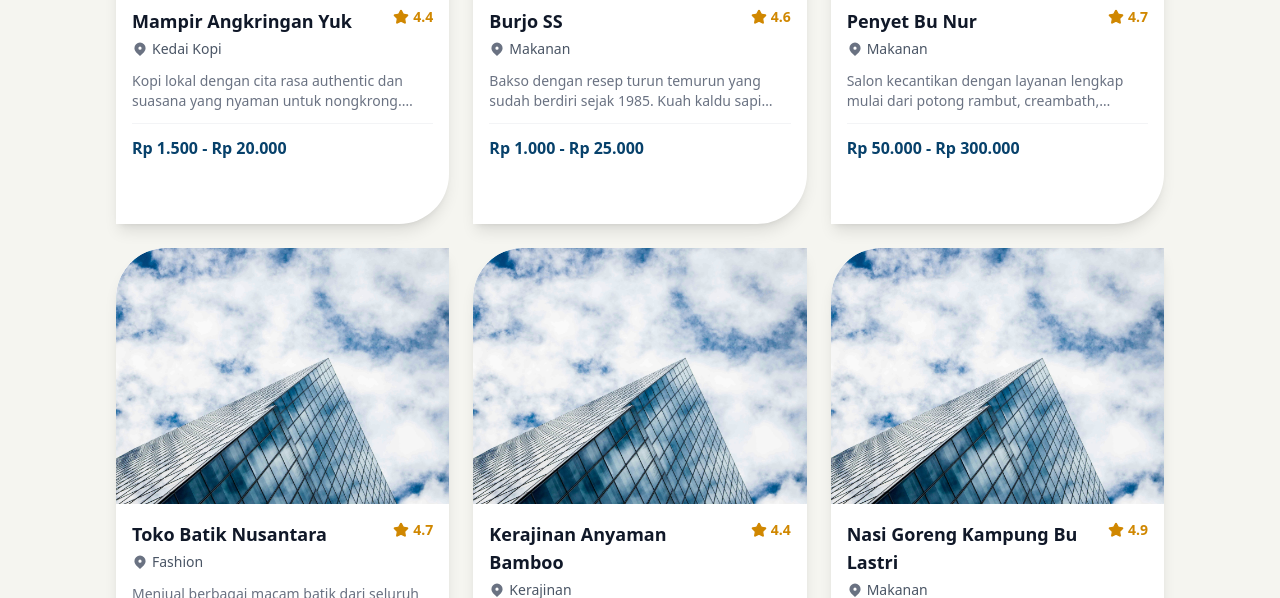
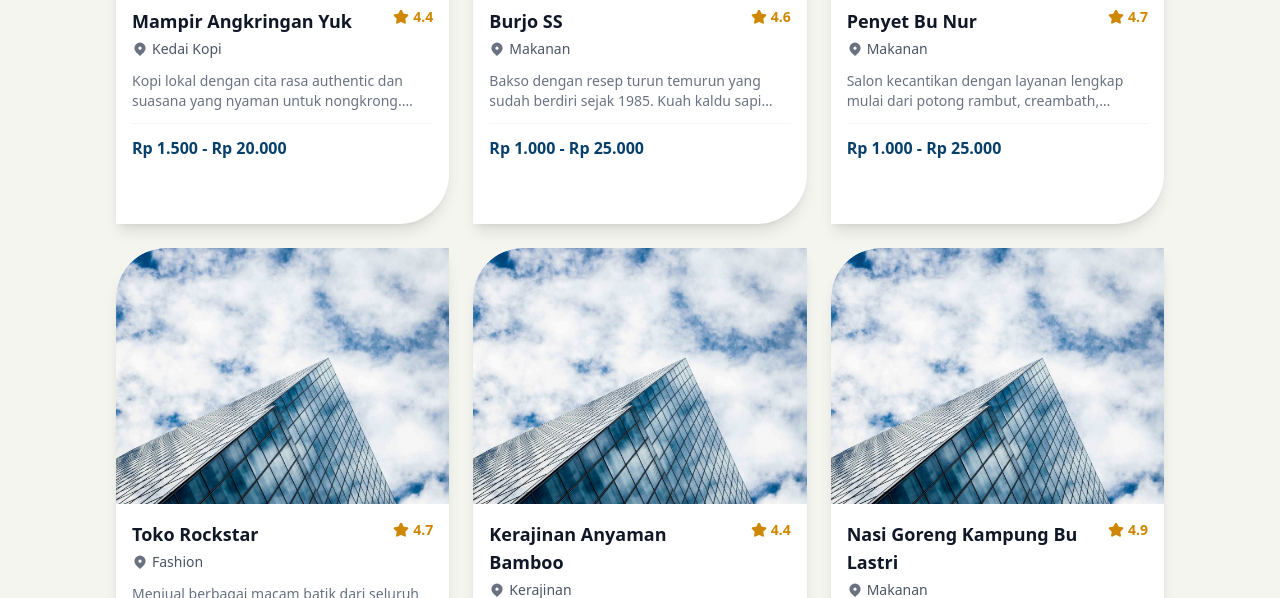
Before and after one commit to Gzaa19/LokalOKE, a React (Vite) app: page / in a window 1280 px wide. Shown: the part 1880-2478 px from the top of the page. Built offline with nearby package versions, Linux system fonts and the light colour scheme.

Commit message:
data umkm

```diff
--- a/src/Data/umkm.js
+++ b/src/Data/umkm.js
@@ -33,12 +33,11 @@ const umkmData = [
     phone: "0897-7995-274",
     images: [
       "/src/assets/Toko_1/Toko_1-1.jpg",
-      "/src/assets/Toko_1/Toko_1-2.jpg",
-      "/src/assets/Toko_1/Toko_1-3.jpg"
+      "/src/assets/Toko_1/Toko_1-2.jpg"
     ],
     location: {
-      lat: -7.067765541379144,
-      lng: 110.4410449223468
+      lat: -7.067943719679567,
+      lng: 110.44110827492295
     },
     rating: 4.4,
     priceRange: "Rp 1.500 - Rp 20.000"
@@ -66,25 +65,25 @@ const umkmData = [
     name: "Penyet Bu Nur",
     category: "Makanan",
     description: "Salon kecantikan dengan layanan lengkap mulai dari potong rambut, creambath, hingga treatment wajah. Didukung oleh tenaga profesional berpengalaman.",
-    address: "Jl. Kartini No. 88, Jakarta Barat",
-    phone: "0813-2468-1357",
+    address: "Jl. Mulawarman Utara Dalam II, Bulusan, Kec. Tembalang, Kota Semarang, Jawa Tengah 50277",
+    phone: "0813-2844-8929",
     images: [
       "/src/assets/hero4.jpg",
       "/src/assets/hero4.jpg"
     ],
     location: {
-      lat: -6.1751,
-      lng: 106.8650,
+      lat: -7.066817363154133,
+      lng: 110.44042001807144
     },
     rating: 4.7,
-    priceRange: "Rp 50.000 - Rp 300.000"
+    priceRange: "Rp 1.000 - Rp 25.000"
   },
   {
     id: "4",
-    name: "Toko Batik Nusantara",
+    name: "Toko Rockstar",
     category: "Fashion",
     description: "Menjual berbagai macam batik dari seluruh nusantara dengan motif tradisional dan kontemporer. Tersedia batik tulis, cap, dan printing dengan harga bersahabat.",
-    address: "Jl. Sudirman No. 156, Jakarta Pusat",
+    address: "Jl. Gerung No.25, Bulusan, Kec. Tembalang, Kota Semarang, Jawa Tengah 50277",
     phone: "0856-7890-1234",
     images: [
       "/src/assets/hero4.jpg",
```
Also changed, not shown: src/assets/Toko_1/Toko_1-3.jpg (deleted).
